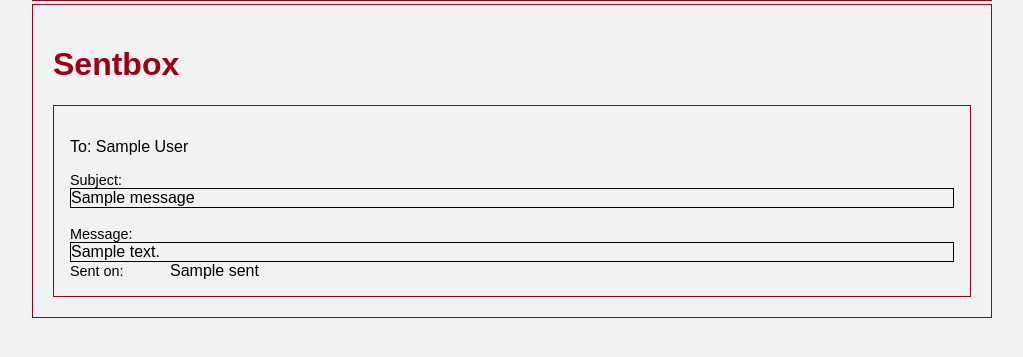
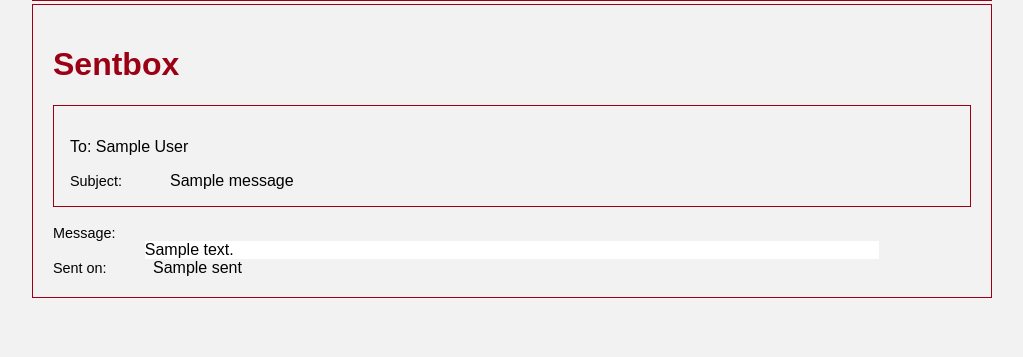
Before and after one commit to patricknaish/comp3001, a Django app: template src/web/template/sentbox.html in a window 1280 px wide. Shown: the part 199-556 px from the top of the page, without its empty margins (128-1151 px from the left). Run offline with Django 3.2, Linux system fonts and the light colour scheme; the template is opened without the code that fills it: most values are stand-ins (such as "Sample title", 1, 10 or a date in 2020).

Commit message:
And for sentbox...

```diff
--- a/src/web/template/sentbox.html
+++ b/src/web/template/sentbox.html
@@ -9,8 +9,8 @@
     {% for message in user_messages %}
     <div class="message">
         <p>To: {{ message.toUser.firstName }} {{ message.toUser.lastName }}</p>
-        <label>Subject: </label><div class="message-subject" style="border: 1px solid black">{{ message.subject }}</div><br>
-        <label>Message: </label><div class="inbox-message" style="border: 1px solid black">{{ message.body }}</div>
+        <label>Subject: </label>{{ message.subject }}</div><br>
+        <label>Message: </label><div class="message-body">{{ message.body }}</div>
         <label>Sent on:</label><span>{{ message.sent }}</span>
     </div>
     {% endfor %}
```
